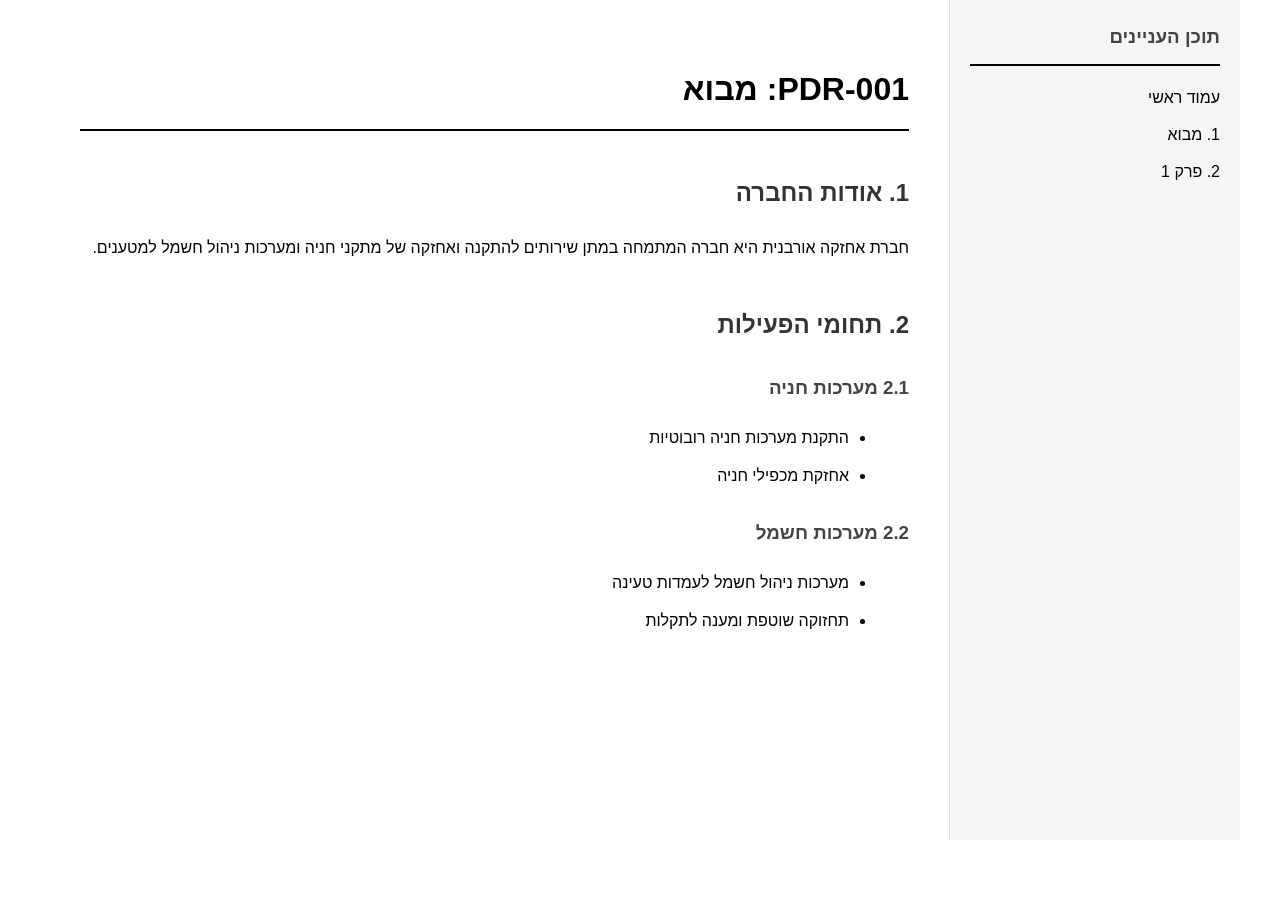
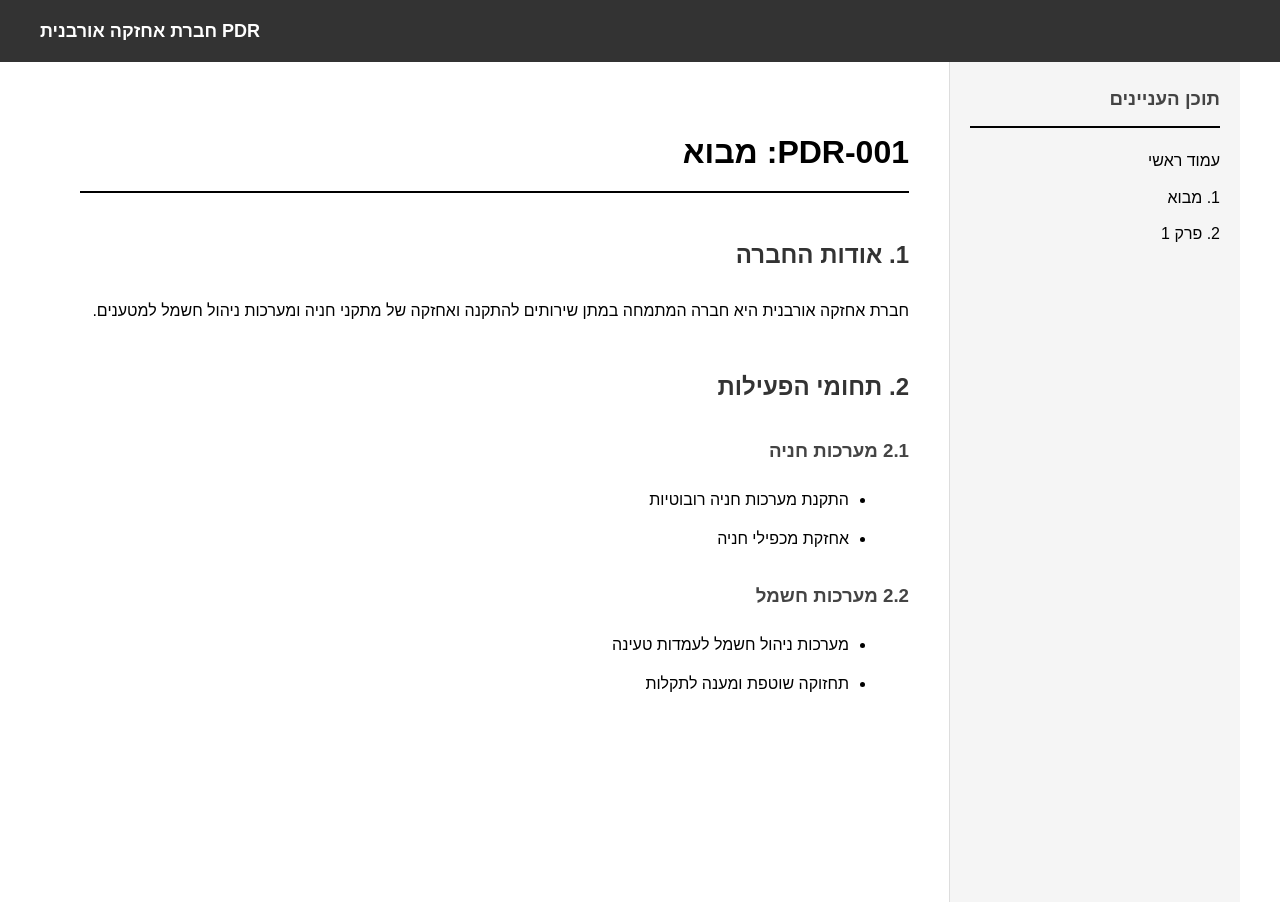
Before and after one commit to boazeng/ahzaka-pdr, a plain HTML site: page pdr-001-maintenance-introduction.html in a window 1280 px wide. Before the commit the page ends 840 px from the top, so only its background shows below. Drawn offline with Linux system fonts and the light colour scheme.

Commit message:
Add header section and update sidebar layout

```diff
--- a/pdr-001-maintenance-introduction.html
+++ b/pdr-001-maintenance-introduction.html
@@ -12,6 +12,18 @@
             margin: 0;
             padding: 0;
             line-height: 1.8;
+        }
+        .header {
+            background-color: #333;
+            color: white;
+            padding: 15px 40px;
+            display: flex;
+            justify-content: space-between;
+            align-items: center;
+        }
+        .header-title {
+            font-size: 18px;
+            font-weight: bold;
         }
         .container {
             display: flex;
@@ -37,10 +49,6 @@
         }
         .sidebar li {
             margin: 8px 0;
-        }
-        .sidebar li ul {
-            margin-right: 15px;
-            margin-top: 5px;
         }
         .sidebar a {
             color: black;
@@ -77,9 +85,12 @@
     </style>
 </head>
 <body>
+    <div class="header">
+        <div></div>
+        <div class="header-title">PDR חברת אחזקה אורבנית</div>
+    </div>
     <div class="container">
         <div class="sidebar" id="sidebar">
-            <!-- הניווט יטען כאן אוטומטית -->
         </div>
         <div class="content">
             <h1>PDR-001: מבוא</h1>
```
